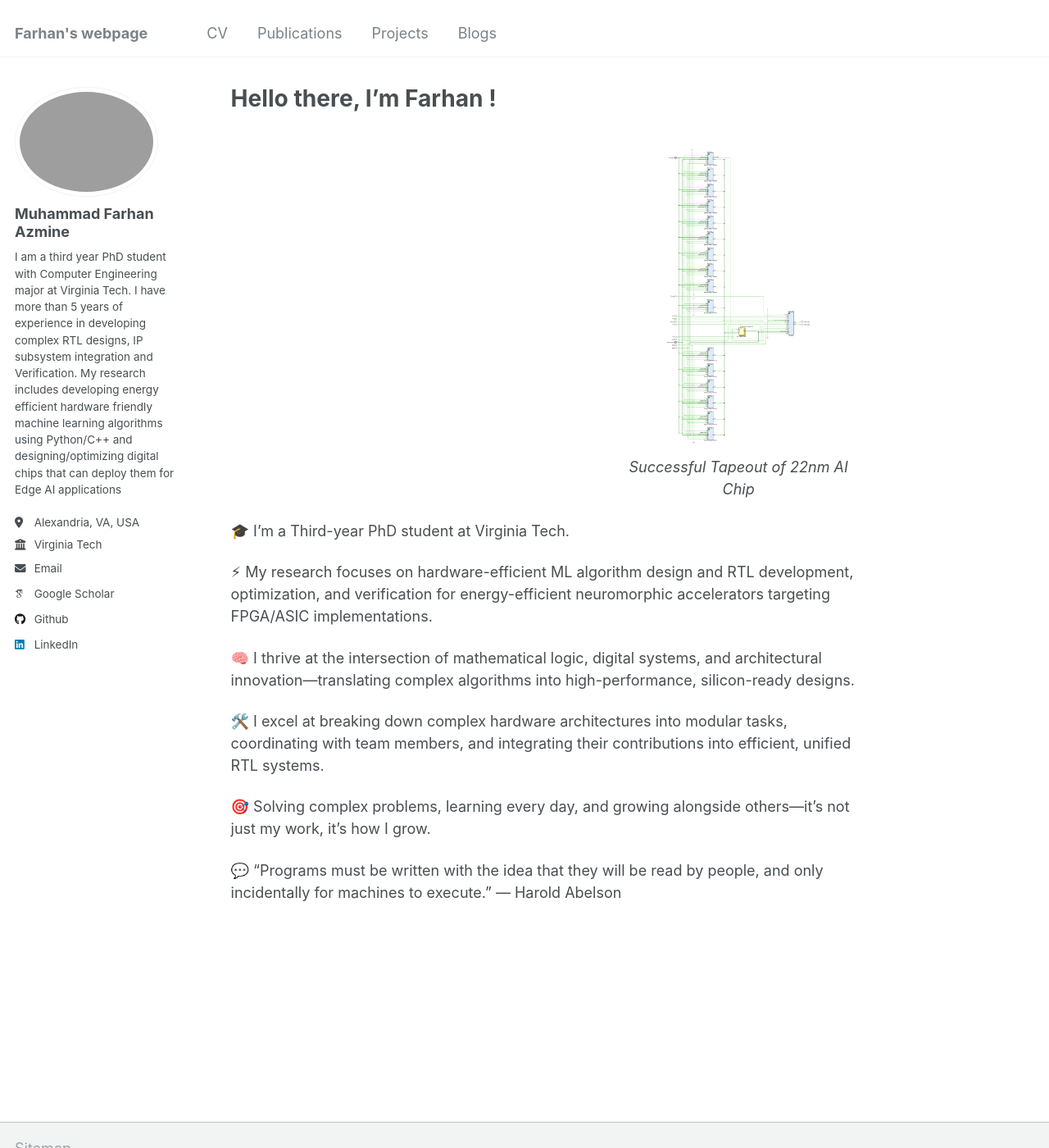
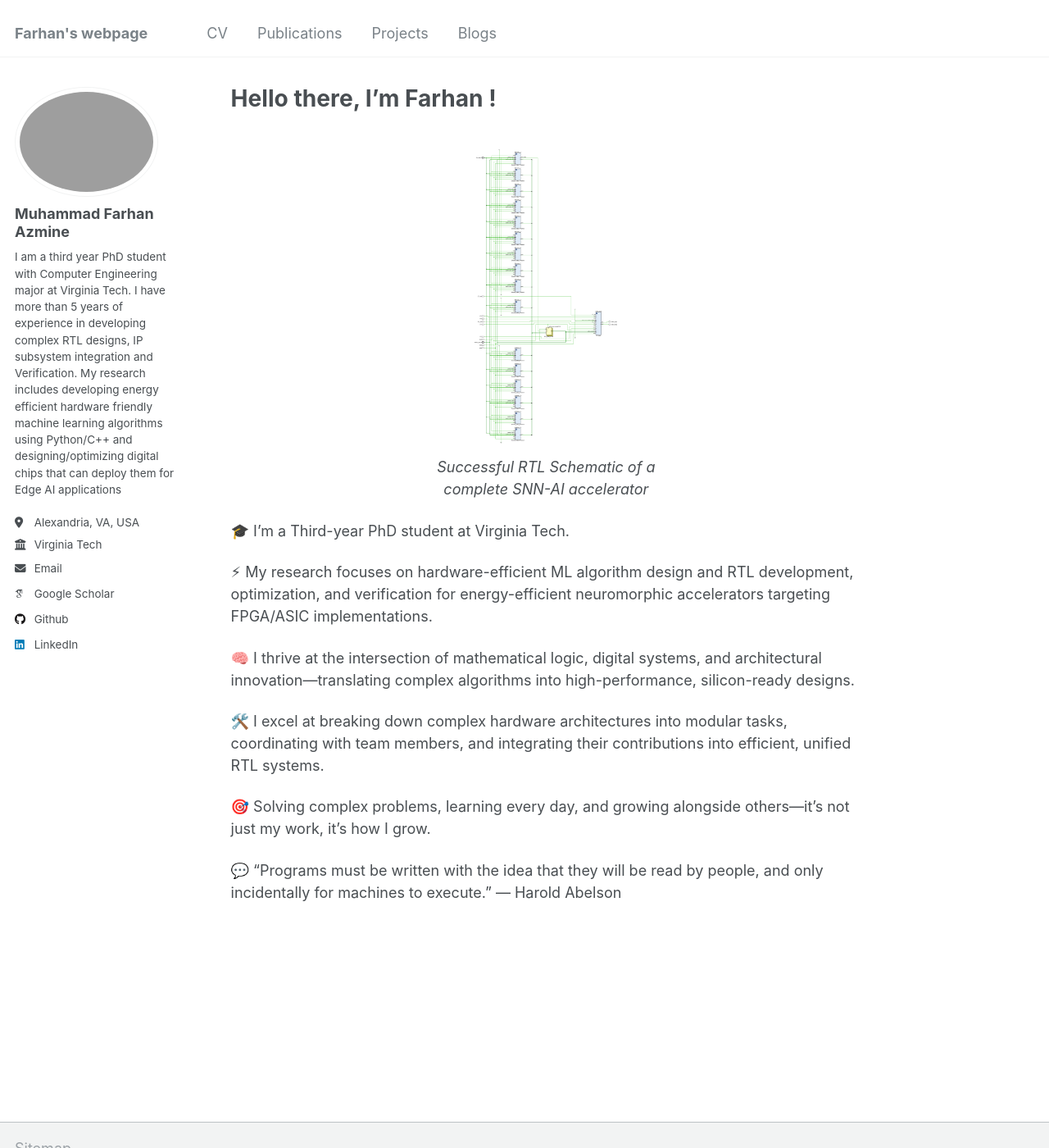
Before and after one commit to muhammadfarhan720/web-profile, a Jekyll site: the page built from _pages/about.md, in a window 1280 px wide and 1400 px high. Shown: the whole window at 82% size. Built offline with Jekyll 4.4.1, drawn with Linux system fonts in a browser that asks for light colours; some web fonts are replaced.

Commit message:
Update about.md

```diff
--- a/_pages/about.md
+++ b/_pages/about.md
@@ -45,9 +45,9 @@
 <div class="image-wrapper">
   <div class="image-box">
     <a href="https://raw.githubusercontent.com/muhammadfarhan720/web-profile/master/images/SNN_Farhan.png" target="_blank">
-      <img src="https://raw.githubusercontent.com/muhammadfarhan720/web-profile/master/images/SNN_Farhan.png" alt="Successful Tapeout of 22nm AI Chip">
+      <img src="https://raw.githubusercontent.com/muhammadfarhan720/web-profile/master/images/SNN_Farhan.png" alt="RTL Schematic of a complete SNN-AI accelerator">
     </a>
-    <p><em>Successful Tapeout of 22nm AI Chip</em></p>
+    <p><em>Successful RTL Schematic of a complete SNN-AI accelerator </em></p>
   </div>
 </div>
 
```
Also changed, not shown: other parts of _pages/about.md (+1 -1 lines).
